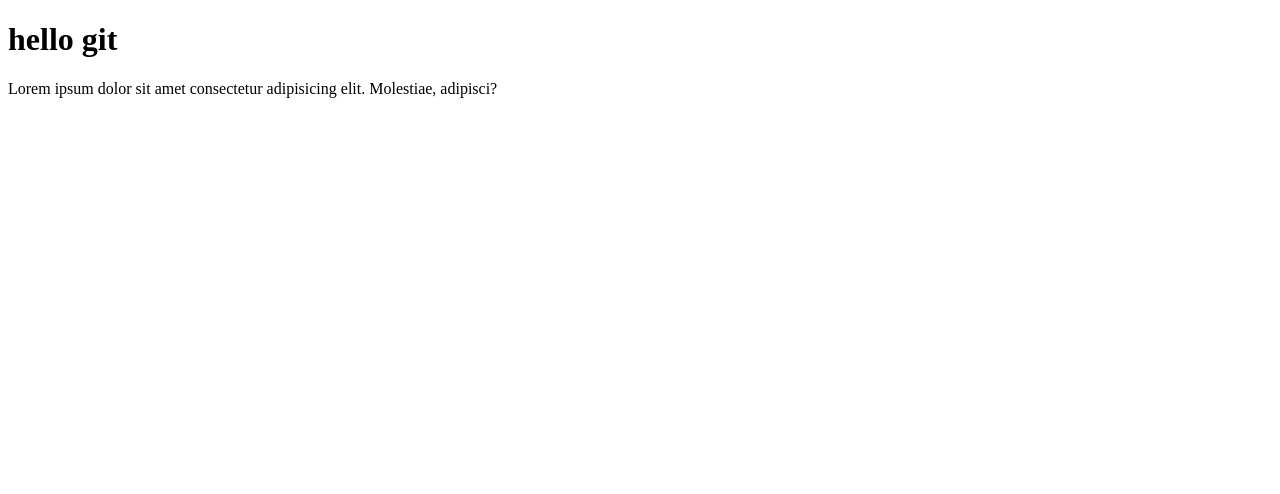
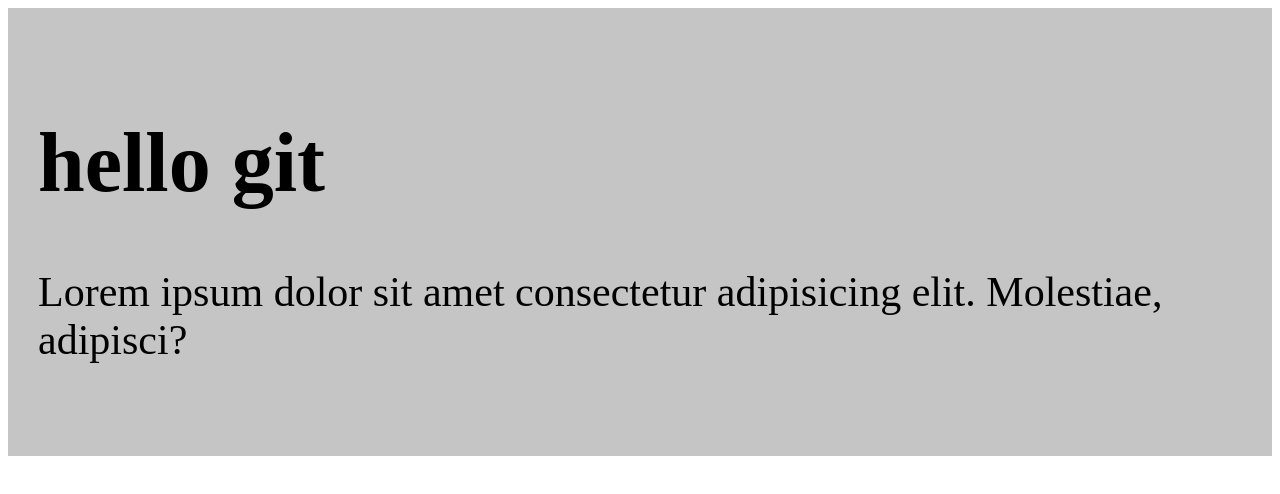
Before and after one commit to VladimirKaz/git-lesson, a plain HTML site: page index.html in a window 1280 px wide. Drawn offline with Linux system fonts and the light colour scheme.

Commit message:
add main section

```diff
--- a/index.html
+++ b/index.html
@@ -4,12 +4,15 @@
   <meta charset="UTF-8">
   <meta name="viewport" content="width=device-width, initial-scale=1.0">
   <title>git lesson</title>
+  <link rel="stylesheet" href="./main.css">
 </head>
 <body>
+  <main class="content">
     <h1>hello git</h1>
 
     <p>
       Lorem ipsum dolor sit amet consectetur adipisicing elit. Molestiae, adipisci?
     </p>
+  </main>
 </body>
 </html>
--- a/main.css
+++ b/main.css
@@ -0,0 +1,5 @@
+.content {
+  padding: 50px 30px;
+  font-size: 42px;
+  background-color: #c5c5c5;
+}
```
